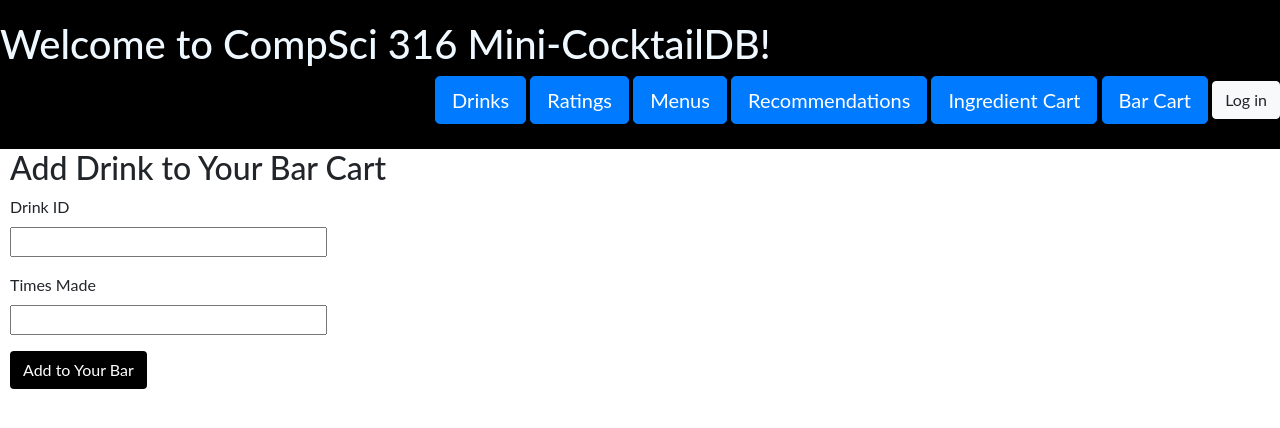
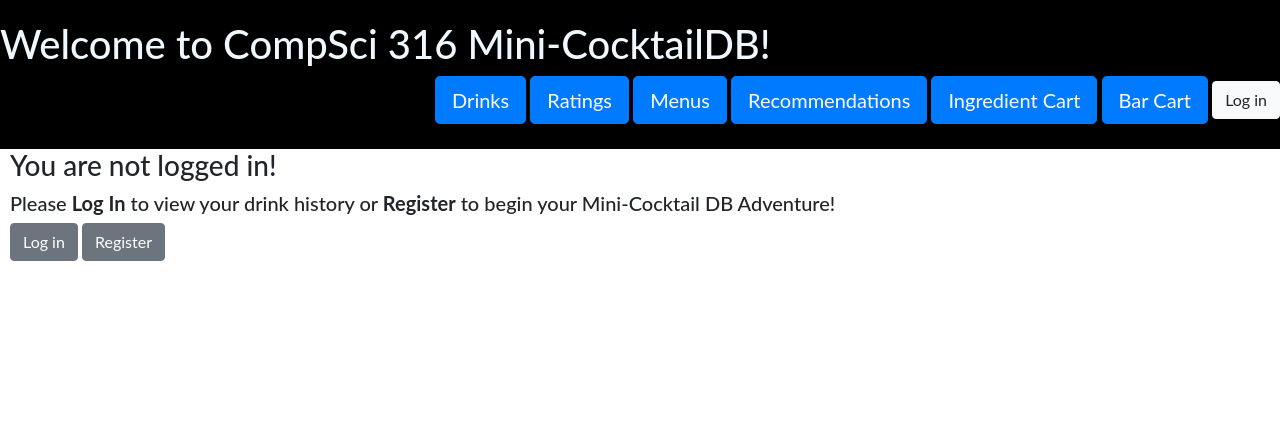
Before and after one commit to Stuarttsao/CS316_Project, a Flask app: page /barcart in a window 1280 px wide. Shown: the top 428 px of the page. Run offline with Flask 2, Linux system fonts and the light colour scheme; parts of the project's set-up code (start-up, migrations or seed data) failed here and were passed over; some libraries are stand-ins or nearby versions.

Commit message:
add drinks to barcart by name not id, log in prompt

```diff
--- a/app/index.py
+++ b/app/index.py
@@ -48,7 +48,7 @@ class addCartForm(FlaskForm):
     submit2 = SubmitField('Add to Cart')
 
 class addBarForm(FlaskForm):
-    drinkID = StringField('Drink ID', validators=[DataRequired()])
+    drinkName = StringField('Drink Name', validators=[DataRequired()])
     timesMade = StringField('Times Made', validators=[DataRequired()])
     submit3 = SubmitField('Add to Your Bar')
 
@@ -171,10 +171,15 @@ def barCart():
         authenticated = True
 
         if addBarCart.submit3.data and addBarCart.validate():
-            barcart = BarCart(uid=current_uid, did=addBarCart.drinkID.data,times_made=addBarCart.timesMade.data)
+            submit_drink = Drinks.get_by_name(addBarCart.drinkName.data)
+            barcart = BarCart(uid=current_uid, did=submit_drink[0].did,times_made=addBarCart.timesMade.data)
             barcart.insert()
 
-        my_drinks = BarCart.get_drinks_in_cart(current_uid)
+        my_drinks_barcart = BarCart.get_drinks_in_cart(current_uid)
+        for barcart in my_drinks_barcart:
+            drinkName = Drinks.get_by_did(barcart.did).name
+            my_drinks.append([drinkName, barcart.times_made])
+        print(my_drinks)
     return render_template('barcart.html', title='BarCart', auth=authenticated, addBarCart=addBarCart, my_drinks=my_drinks)
 
 @bp.route('/recommendations', methods=['GET', 'POST'])
--- a/app/templates/barcart.html
+++ b/app/templates/barcart.html
@@ -4,14 +4,15 @@
 
 
 <!-- form to add drink to bar cart -->
+{% if auth %}
 
 <h2>Add Drink to Your Bar Cart</h2>
 <form action="" method="post" novalidate>
 {{ addBarCart.hidden_tag() }}
 <p>
-    {{ addBarCart.drinkID.label }}<br />
-    {{ addBarCart.drinkID(size=32) }}<br />
-    {% for error in addBarCart.drinkID.errors %}<br />
+    {{ addBarCart.drinkName.label }}<br />
+    {{ addBarCart.drinkName(size=32) }}<br />
+    {% for error in addBarCart.drinkName.errors %}<br />
     <span style="color: red;">[{{ error }}]</span>
     {% endfor %}
 </p>
@@ -24,7 +25,6 @@
 </p>
 {{ addBarCart.submit3(class_="btn btn-black") }}
 
-{% if auth %}
 <h1>Your Drink History</h1>
 {% if my_drinks %}
 <table class='table table-hover table-bordered container'>
@@ -37,8 +37,8 @@
   <tbody>
     {% for drink in my_drinks %}
       <tr>
-        <th scope="row">{{drink.did}}</td>
-        <td>{{drink.times_made}}</td>
+        <th scope="row">{{drink[0]}}</td>
+        <td>{{drink[1]}}</td>
       </tr>
     {% endfor %}
   </tbody>
@@ -48,6 +48,11 @@
 <h4> You have not rated any drinks </h4>
 
 {% endif %}
+{% else %}
+<h3> You are not logged in! </h3>
+<h5> Please <strong>Log In</strong> to view your drink history or <strong>Register</strong> to begin your Mini-Cocktail DB Adventure! </h5>
+<a class="btn btn-secondary" href="{{ url_for('users.login') }}" type="button" class="btn btn-light">Log in</a>
+<a class="btn btn-secondary" href="{{ url_for('users.register') }}" role="button">Register</a>
 {% endif %}
 
 {% endblock %}
```
